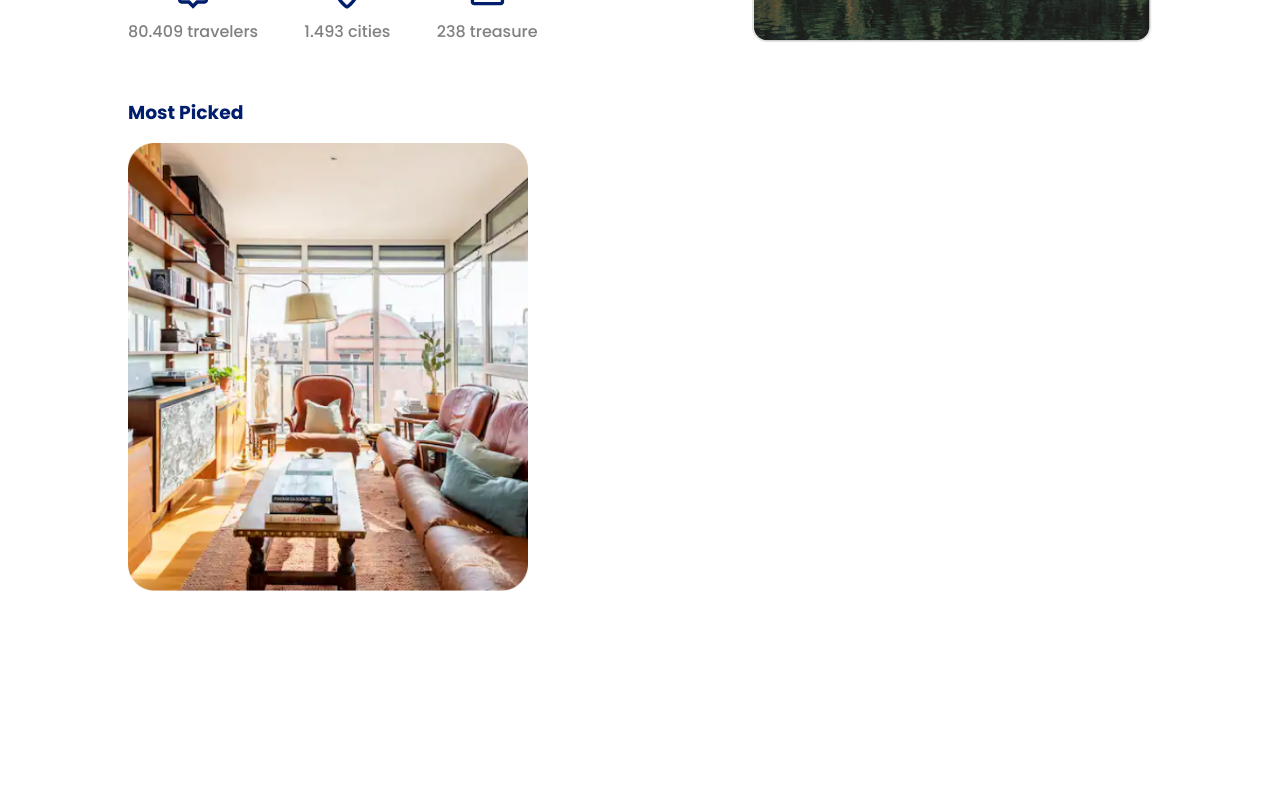
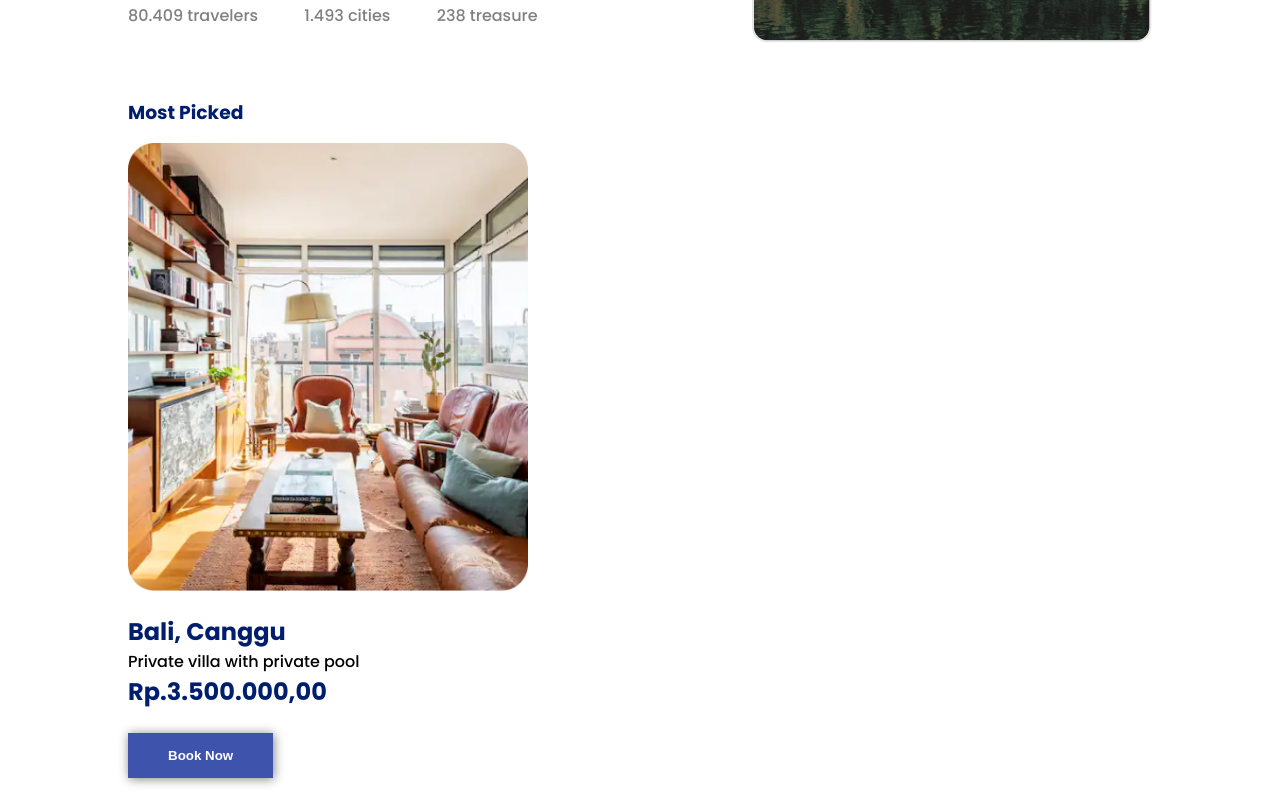
Before and after one commit to gungdikaebs/twice-dey, a React (Vite) app: page / in a window 1280 px wide. Shown: the part 500-1300 px from the top of the page. Before the commit the page ends 1114 px from the top, so only its background shows below. Built offline with nearby package versions, Linux system fonts and the light colour scheme.

Commit message:
constants for mostpicked section

```diff
--- a/src/App.css
+++ b/src/App.css
@@ -18,10 +18,15 @@ body {
 .button {
     font-weight: 700;
     padding: 15px 40px 15px 40px;
-    margin: 2rem 0;
+    margin: 1.5rem 0;
     border: none;
 
     box-shadow: 1px 1px 10px var(--desc-color);
     color: white;
     background-color: var(--button-color);
 }
+
+/* nyoba biar mostpickednya mau kesamping */
+/* .container-mostpicked .content{
+    display: flex;
+} */
--- a/src/component/MostPicked/MostPicked.css
+++ b/src/component/MostPicked/MostPicked.css
@@ -8,7 +8,8 @@
     margin: auto;
 }
 
-.container-mostpicked .title{
+.container-mostpicked .title,
+.container-mostpicked .price{
   color: var(--primary-color);
 }
 
--- a/src/component/MostPicked/MostPicked.jsx
+++ b/src/component/MostPicked/MostPicked.jsx
@@ -1,7 +1,7 @@
 import React from "react";
 import "./MostPicked.css";
 import { BiUser } from "react-icons/bi";
-import mostpicked_img from "../../assets/mostpicked_img.png";
+import { MostPickedData } from "../../constants/constants";
 
 
 
@@ -12,9 +12,19 @@ const MostPicked = () => {
       <div className="container-mostpicked">
         <div className="content">
           <h3 className="title">Most Picked</h3>
-          <div className="mostpicked-images">
-            <img className="image" src={mostpicked_img} alt="" />
-          </div>
+          {MostPickedData.map(
+            ({ id, title, description, image, price, star, wishlist }) => (
+            <div className="mostpicked-images" id="mostPickedHover" key={id}>
+              <img className="image" src={image} alt="img" />
+              <div className="desc">
+                <h2 className="title">{title}</h2>
+                <p className="desc">{description}</p>
+                <h2 className="price">Rp.{price}</h2>
+                <button className="button">Book Now</button>
+              </div>
+            </div>
+            )
+            )}
         </div>
       </div>
     </section>
--- /dev/null
+++ b/src/constants/constants.jsx
@@ -0,0 +1,20 @@
+export const MostPickedData = [
+    {
+    title: "Bali, Canggu",
+    description: "Private villa with private pool",
+    image: "./images/mostpicked_img.png",
+    price: "3.500.000,00",
+    star: "",
+    wishlist: "",
+    id: 0,
+},
+{
+    title: "Bali, Canggu",
+    description: "Private villa with private pool",
+    image: "./images/mostpicked_img.png",
+    price: "3.500.000,00",
+    star: "",
+    wishlist: "",
+    id: 1,
+}
+]
```
Also changed, not shown: public/images/mostpicked_img.png (added).
